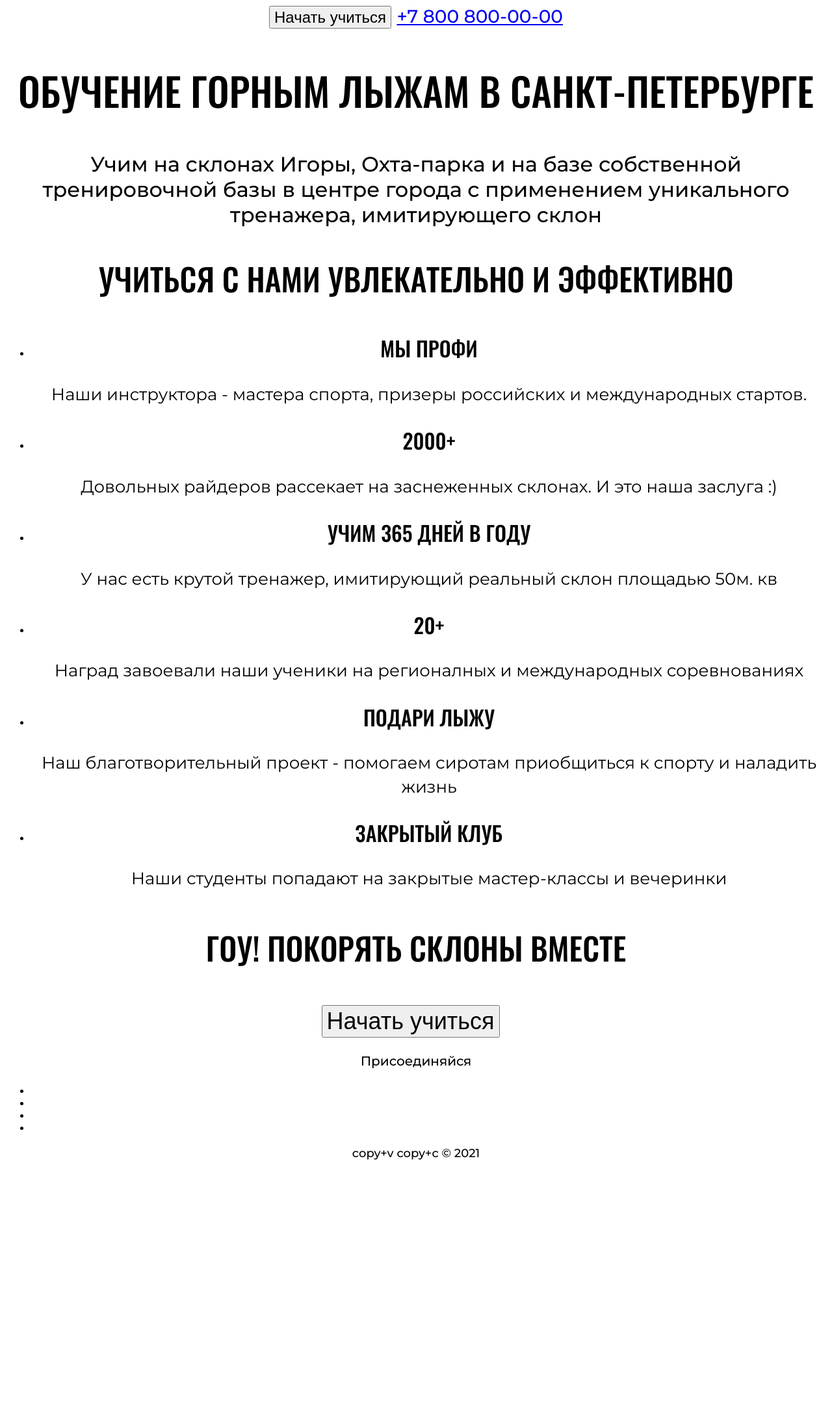
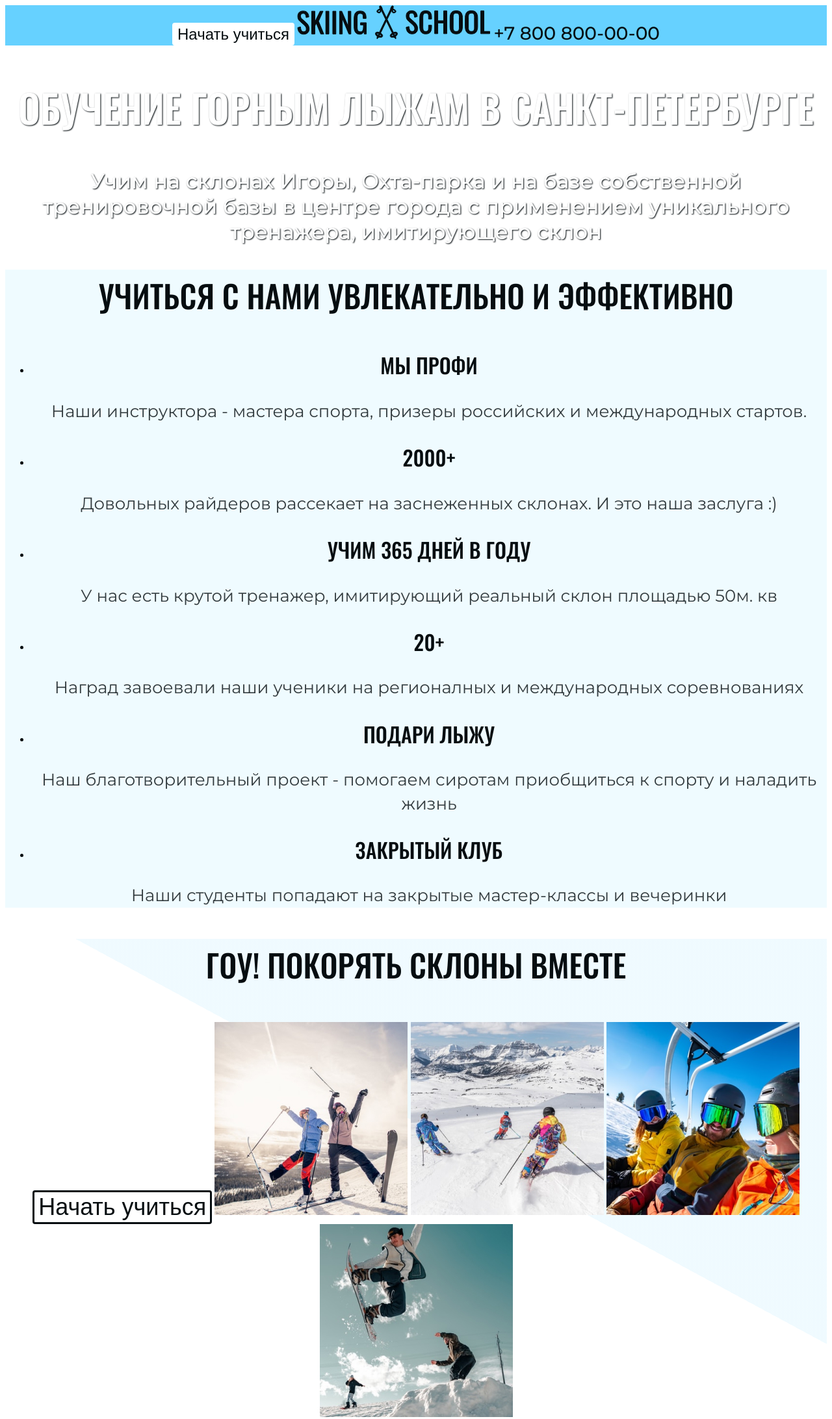
Before and after one commit to ShubertMary/ski-school-shubert, a plain HTML site: page pages/index.html in a window 1280 px wide. Shown: the top 2184 px of the page at 65% size. Before the commit the page ends 1804 px from the top, so only its background shows below. Drawn offline with Linux system fonts and the light colour scheme.

Commit message:
Проработаны цвета фона и шрифта, файлы изображений загружены

```diff
--- a/pages/index.html
+++ b/pages/index.html
@@ -12,7 +12,7 @@
 <body>
   <header class="header">
     <button class="btn">Начать учиться</button>
-    <img src="" alt="" class="logo-picture">
+    <img src="../images/logo-header.svg" alt="логотип школы Skiing School" class="logo-picture">
     <a href="tel:+78008000000" class="phone">+7 800 800-00-00</a>
   </header>
 
@@ -58,10 +58,10 @@
     <div class="lead">
       <p class="lead-text">гоу! покорять склоны вместе</p>
       <button class="btn">Начать учиться</button>
-      <img src="" alt="" class="lead-photo">
-      <img src="" alt="" class="lead-photo">
-      <img src="" alt="" class="lead-photo">
-      <img src="" alt="" class="lead-photo">
+      <img src="../images/skiing-1.jpg" alt="" class="lead-photo">
+      <img src="../images/skiing-2.jpg" alt="" class="lead-photo">
+      <img src="../images/skiing-3.png" alt="" class="lead-photo">
+      <img src="../images/skiing-4.jpg" alt="" class="lead-photo">
     </div>
 
   </main>
@@ -70,16 +70,20 @@
     <p class="footer-text">Присоединяйся</p>
     <ul class="social">
       <li class="social-item">
-        <a href="#" class="social-link" title="Follow us on Twitter"></a>
+        <a href="#" class="social-link" title="Follow us on Twitter">
+        </a>
       </li>
       <li class="social-item">
-        <a href="#" class="social-link" title="Follow us on Instagram"></a>
+        <a href="#" class="social-link" title="Follow us on Linkedin">
+        </a>
       </li>
       <li class="social-item">
-        <a href="#" class="social-link" title="Follow us on Google+"></a>
+        <a href="#" class="social-link" title="Follow us on Google+">
+        </a>
       </li>
       <li class="social-item">
-        <a href="#" class="social-link" title="Follow us on Facebook"></a>
+        <a href="#" class="social-link" title="Follow us on Facebook">
+        </a>
       </li>
     </ul>
     <p class="copyright">copy+v copy+c © 2021</p>
--- a/styles/style.css
+++ b/styles/style.css
@@ -39,6 +39,7 @@
 body {
   font-family: 'Montserrat', sans-serif;
   text-align: center;
+  color: #060D10;
 }
 
 h1,
@@ -50,20 +51,38 @@ strong,
   font-weight: 500;
 }
 
+.btn {
+  color: #060D10;
+}
+
 /* Header */
+header {
+  background-color: #66D1FF;
+}
+
 header .btn {
   font-weight: 500;
   font-size: 24px;
   line-height: 29px;
+  background: #FFFFFF;
+  border: 2px solid #FFFFFF;
+  border-radius: 4px;
 }
 
 .phone {
   font-weight: 500;
   font-size: 28px;
   line-height: 34px;
+  text-decoration: none;
+  color: #060D10;
 }
 
 /* About */
+.about {
+  color: #FFFFFF;
+  text-shadow: 1px 1px 2px #060D10;
+}
+
 .about-title {
   font-size: 60px;
   line-height: 89px;
@@ -76,6 +95,10 @@ header .btn {
 }
 
 /* Advantages */
+.advantages {
+  background-color: rgba(102, 209, 255, .1);
+}
+
 .advantages-list-title,
 .lead-text {
   font-size: 48px;
@@ -90,16 +113,29 @@ header .btn {
 .advatages-text {
   font-size: 26px;
   line-height: 140%;
+  opacity: 0.8;
 }
 
 /* Lead */
+.lead {
+  background: linear-gradient(208.35deg, rgba(102, 209, 255, 0.1) 43.85%, rgba(196, 196, 196, 0) 43.86%);
+  mix-blend-mode: normal;
+}
+
 div.lead .btn {
   font-weight: 500;
   font-size: 36px;
   line-height: 44px;
+  border: 3px solid #060D10;
+  border-radius: 4px;
+  background-color: rgba(196, 196, 196, 0);
 }
 
 /* Footer */
+.footer {
+  background-color: #060D10;
+  color:#FFFFFF;
+}
 .footer-text {
   font-weight: 500;
   font-size: 20px;
```
Also changed, not shown: images/icon-fb.svg (added), images/icon-g+.svg (added), images/icon-linkedin.svg (added), images/icon-twitter.svg (added), images/logo-header.svg (added), images/skiing-1.jpg (added), images/skiing-2.jpg (added), images/skiing-3.png (added), images/skiing-4.jpg (added).
